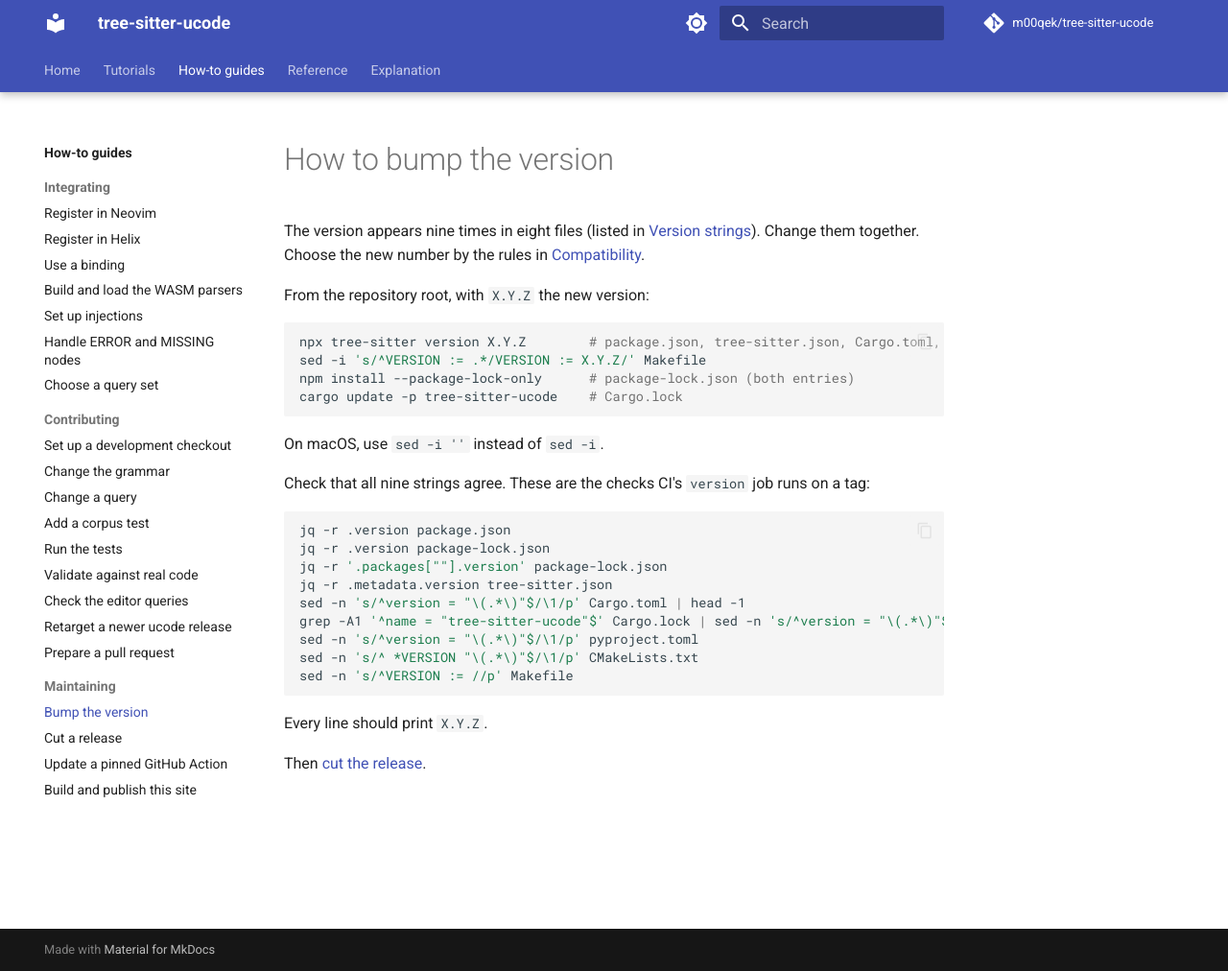
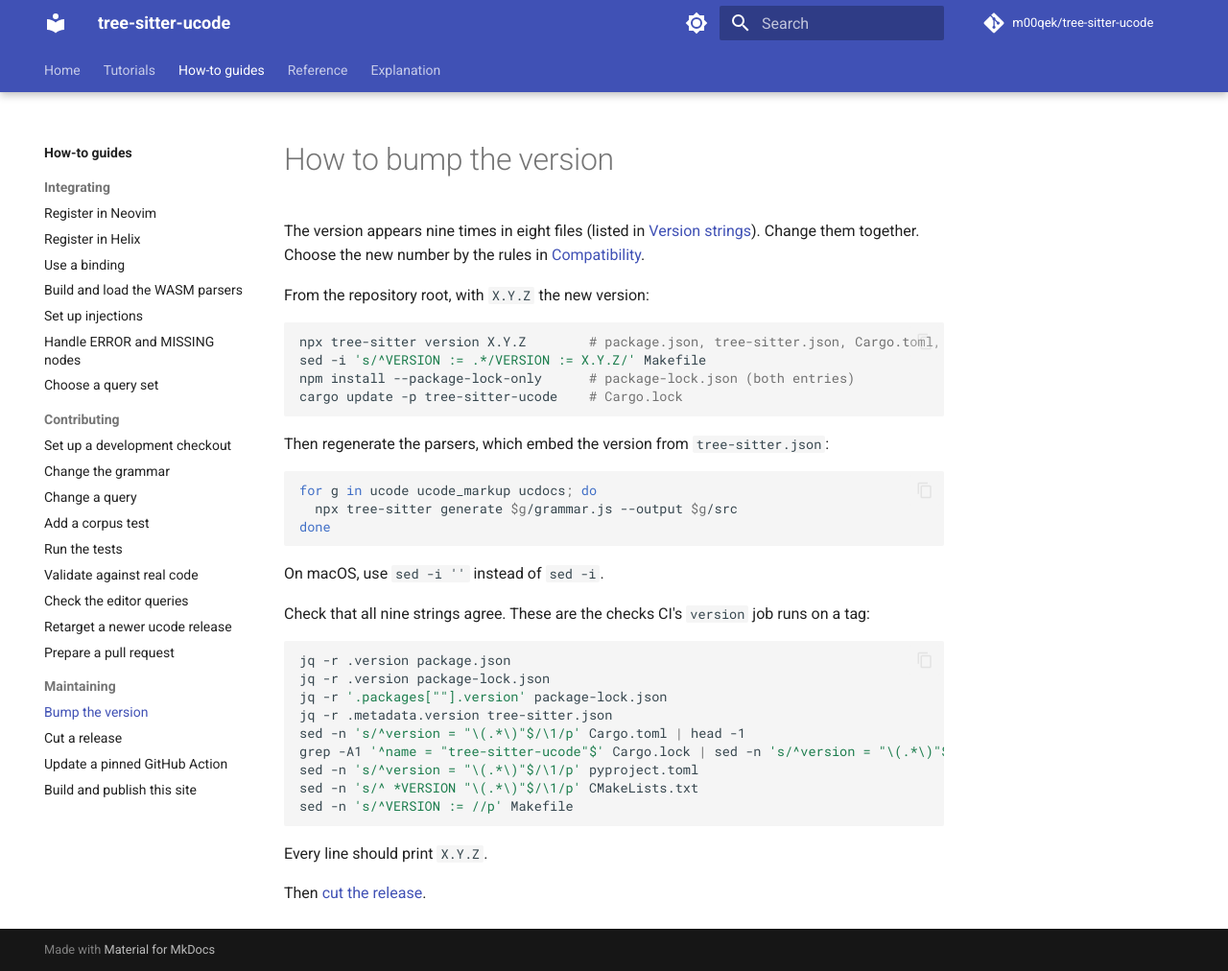
Before and after one commit to m00qek/tree-sitter-ucode, an MkDocs documentation site: the page built from docs/how-to/bump-version.md, in a window 1280 px wide and 1012 px high. Shown: the whole window at 96% size. Built offline with MkDocs 1.6.1 and Material for MkDocs 9.7.7, drawn with Linux system fonts in a browser that asks for light colours; comment, search, counter and statistics services are not loaded.

Commit message:
fix: regenerate the parsers for 0.9.0
parser.c embeds the version from tree-sitter.json; the bump steps now
regenerate them.

````diff
--- a/docs/how-to/bump-version.md
+++ b/docs/how-to/bump-version.md
@@ -11,6 +11,14 @@
 sed -i 's/^VERSION := .*/VERSION := X.Y.Z/' Makefile
 npm install --package-lock-only      # package-lock.json (both entries)
 cargo update -p tree-sitter-ucode    # Cargo.lock
+```
+
+Then regenerate the parsers, which embed the version from `tree-sitter.json`:
+
+```sh
+for g in ucode ucode_markup ucdocs; do
+  npx tree-sitter generate $g/grammar.js --output $g/src
+done
 ```
 
 On macOS, use `sed -i ''` instead of `sed -i`.
````
Also changed, not shown: docs/reference/versions.md (+4 -0 lines), 3 other files.
